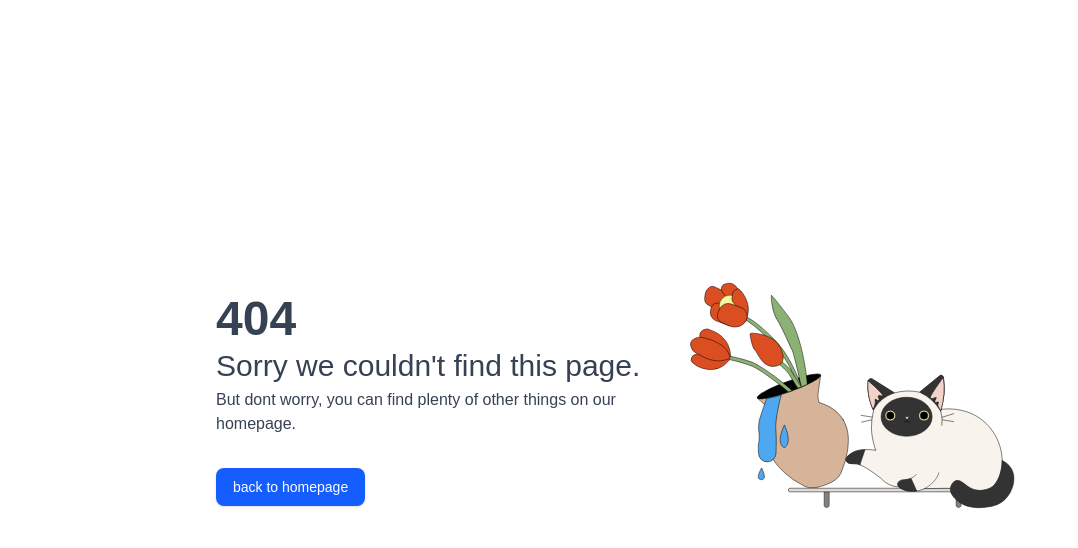
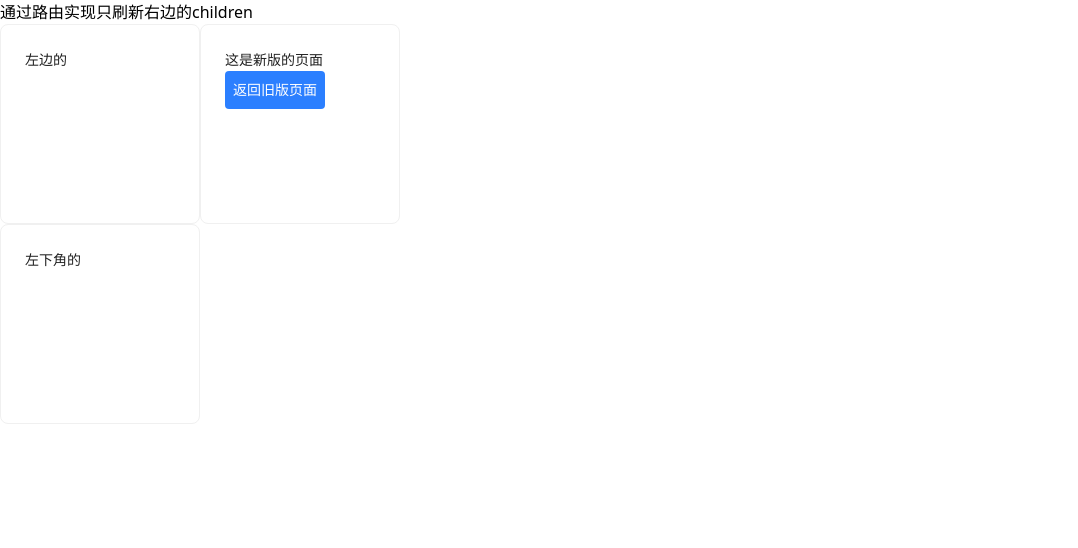
Before and after one commit to 972716557/nextjs, a Next.js app: page /dashboard-new in a window 1280 px wide. Before the commit this address had no page. Shown: the top 548 px of the page, without its empty margins (0-1078 px from the left). Built offline with nearby package versions, Linux system fonts and the light colour scheme; what @ant-design/nextjs-registry would draw is missing.

Commit message:
增加dashbord实例,实现新旧版页面切换

```diff
--- /dev/null
+++ b/src/app/(dashboard)/@left/default.tsx
@@ -0,0 +1,10 @@
+import { Card } from "antd";
+import React from "react";
+
+export default function Page() {
+  return (
+    <Card bordered className="w-[200px] h-[200px]">
+      左边的
+    </Card>
+  );
+}
--- /dev/null
+++ b/src/app/(dashboard)/@left/page.tsx
@@ -0,0 +1,6 @@
+import { Card } from "antd";
+import React from "react";
+
+export default function Page() {
+  return <Card className="w-200 h-200">左边的</Card>;
+}
--- /dev/null
+++ b/src/app/(dashboard)/@right/default.tsx
@@ -0,0 +1,10 @@
+import { Card } from "antd";
+import React from "react";
+
+export default function Page() {
+  return (
+    <Card bordered className="w-[200px] h-[200px]">
+      左下角的
+    </Card>
+  );
+}
--- /dev/null
+++ b/src/app/(dashboard)/@right/page.tsx
@@ -0,0 +1,6 @@
+import { Card } from "antd";
+import React from "react";
+
+export default function Page() {
+  return <Card className="w-400 h-400">左下角的</Card>;
+}
--- /dev/null
+++ b/src/app/(dashboard)/dashboard-new/page.tsx
@@ -0,0 +1,16 @@
+import { Card } from "antd";
+import Link from "next/link";
+import React from "react";
+
+export default function page() {
+  return (
+    <Card className="w-[200px] h-[200px]">
+      这是新版的页面
+      <Link href="/dashboard">
+        <button className="bg-blue-500 text-white p-2 rounded">
+          返回旧版页面
+        </button>
+      </Link>
+    </Card>
+  );
+}
--- /dev/null
+++ b/src/app/(dashboard)/dashboard/page.tsx
@@ -0,0 +1,16 @@
+import { Card } from "antd";
+import Link from "next/link";
+import React from "react";
+
+export default function Page() {
+  return (
+    <Card className="w-[200px] h-[200px]">
+      旧版右边的
+      <Link href="/dashboard-new">
+        <button className="bg-blue-500 text-white p-2 rounded">
+          跳转到新版页面
+        </button>
+      </Link>
+    </Card>
+  );
+}
--- /dev/null
+++ b/src/app/(dashboard)/globals.css
@@ -0,0 +1 @@
+@import "tailwindcss";
--- /dev/null
+++ b/src/app/(dashboard)/layout.tsx
@@ -0,0 +1,31 @@
+import { AntdRegistry } from "@ant-design/nextjs-registry";
+import React from "react";
+import "./globals.css";
+export default function Layout({
+  children,
+  left,
+  right,
+}: {
+  children: React.ReactNode;
+  left: React.ReactNode;
+  right: React.ReactNode;
+}) {
+  return (
+    <html lang="en">
+      <body>
+        <AntdRegistry>
+          <h2>通过路由实现只刷新右边的children</h2>
+          <div className="h-[400px]">
+            <div className="flex">
+              <div className="flex flex-col">
+                <div>{left}</div>
+                <div>{right}</div>
+              </div>
+              <div className="w-2/3">{children}</div>
+            </div>
+          </div>
+        </AntdRegistry>
+      </body>
+    </html>
+  );
+}
```
